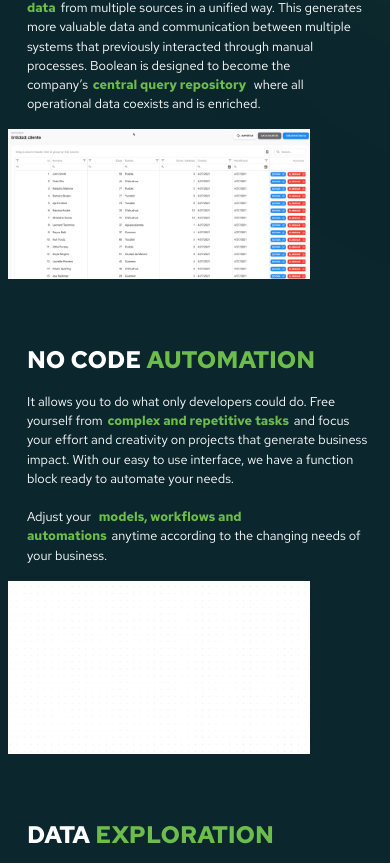
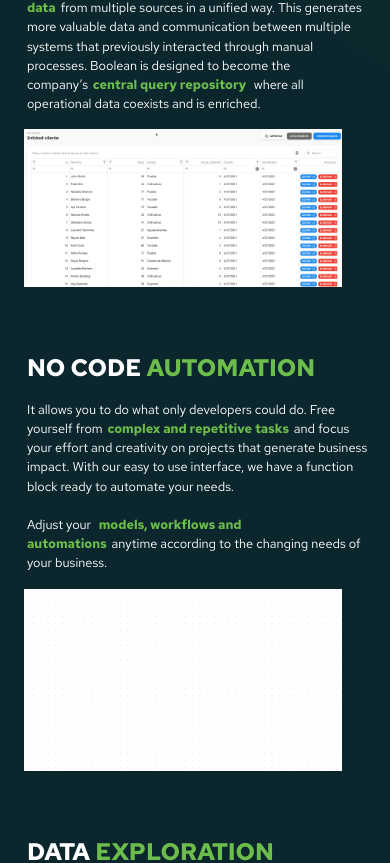
Before and after one commit to dokodeko/backbone, a Next.js app: page /bolean-app in a window 390 px wide. Shown: the part 2536-3399 px from the top of the page. Built offline with nearby package versions, Linux system fonts and the light colour scheme.

Commit message:
boolean movil

```diff
--- a/components/ui/ui.module.css
+++ b/components/ui/ui.module.css
@@ -367,7 +367,9 @@
   }
   .imagen_parrafo {
     height: auto;
-    width: 95%;
+    width: 100%;
+    margin: auto;
+    margin-left: 5%;
   }
   .cont_sections {
     margin-right: auto;
```
